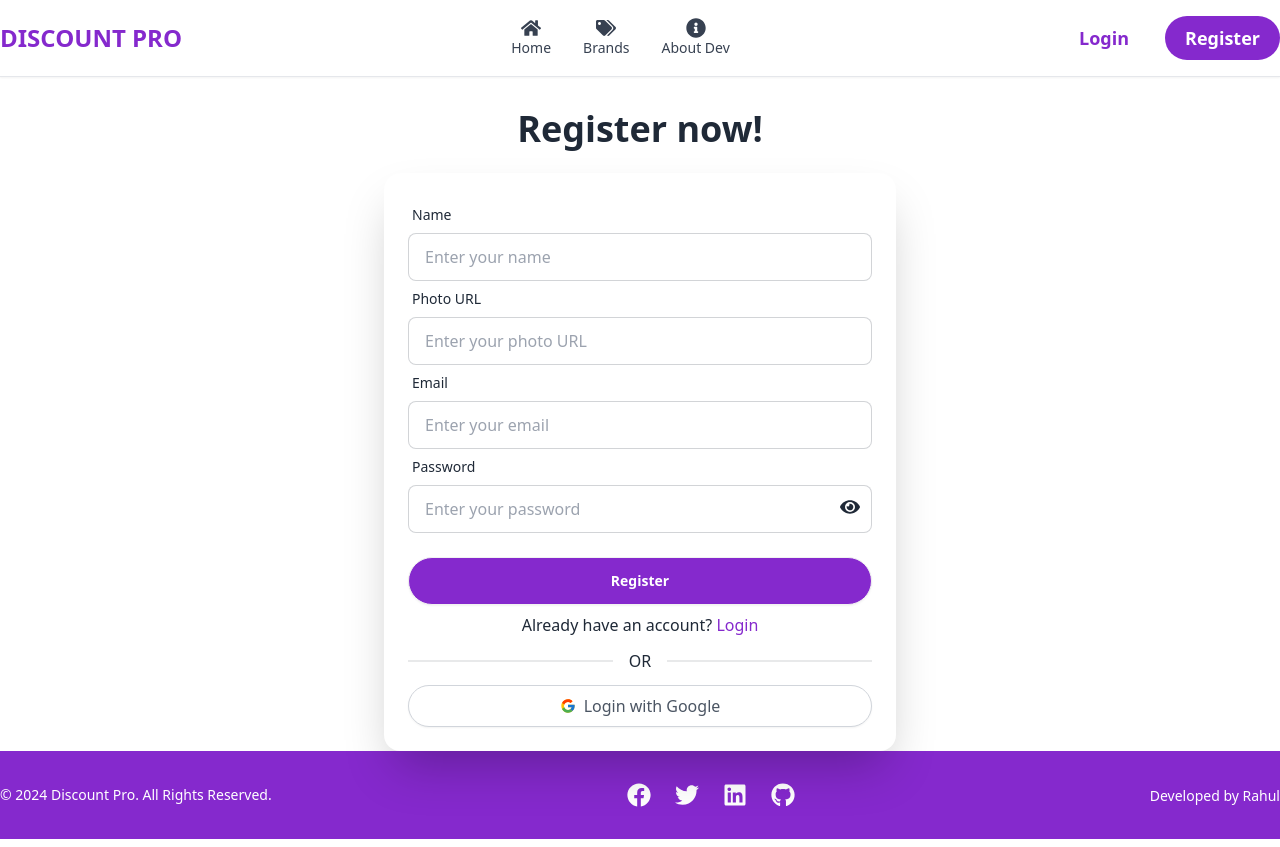
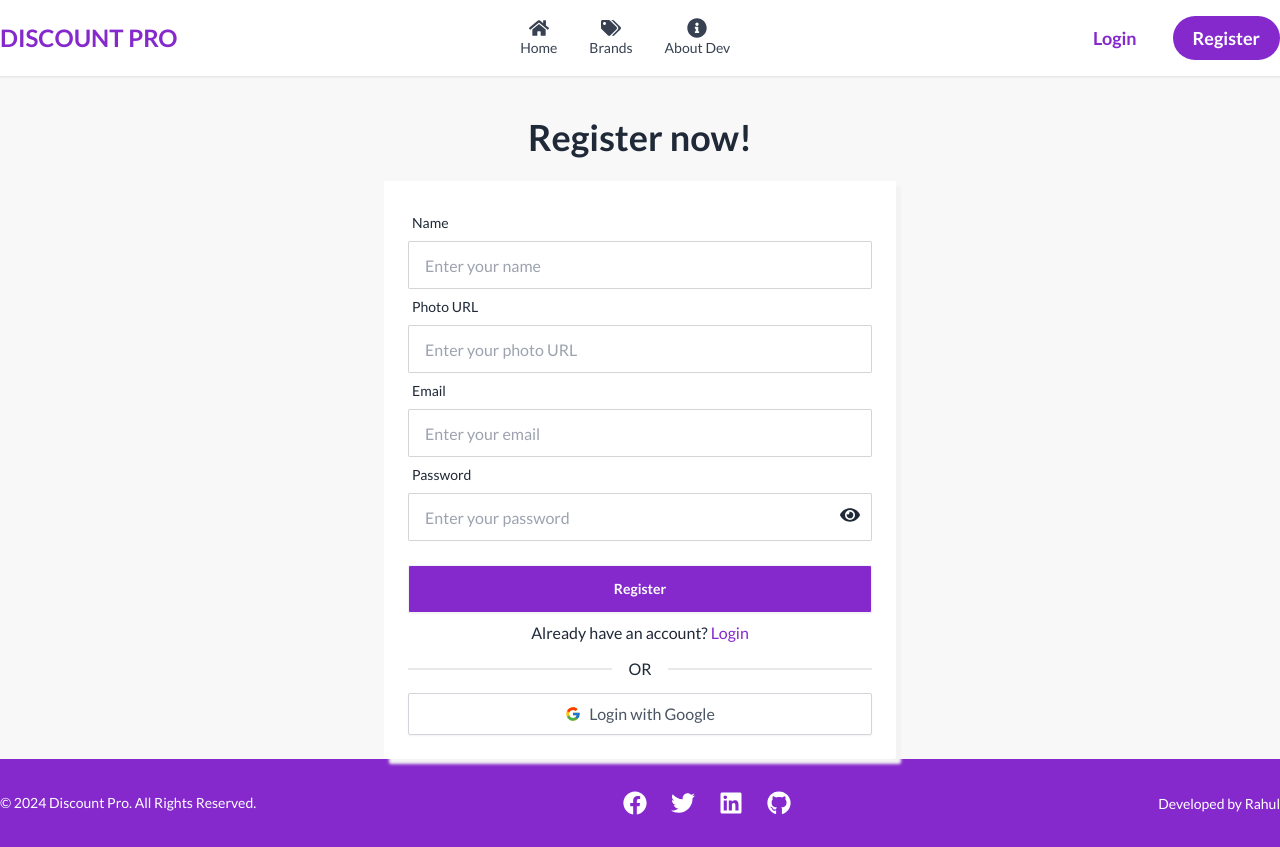
Before and after one commit to RahulKhanSuvo/discount-pro, a React (Vite) app: page /register in a window 1280 px wide. Built offline with nearby package versions, Linux system fonts and the light colour scheme; no server answers.

Commit message:
added font

```diff
--- a/index.html
+++ b/index.html
@@ -6,6 +6,16 @@
   <link rel="icon" type="image/svg+xml" href="/coupon.png" />
   <meta name="viewport" content="width=device-width, initial-scale=1.0" />
   <title>Discount Pro</title>
+  <link rel="preconnect" href="https://fonts.googleapis.com">
+  <link rel="preconnect" href="https://fonts.gstatic.com" crossorigin>
+  <link
+    href="https://fonts.googleapis.com/css2?family=Lato:ital,wght@0,100;0,300;0,400;0,700;0,900;1,100;1,300;1,400;1,700;1,900&display=swap"
+    rel="stylesheet">
+  <style>
+    body {
+      font-family: "Lato", sans-serif;
+    }
+  </style>
 </head>
 
 <body>
--- a/src/components/Header.jsx
+++ b/src/components/Header.jsx
@@ -12,7 +12,7 @@ const Header = () => {
       <NavLink
         to="/"
         className={({ isActive }) =>
-          `flex lg:flex-col items-center  ${
+          `flex lg:flex-col hover:text-[#8529CD]  items-center  ${
             isActive ? "text-[#8529CD] font-bold" : "text-gray-700"
           }`
         }
@@ -24,7 +24,7 @@ const Header = () => {
       <NavLink
         to="/brands"
         className={({ isActive }) =>
-          `flex lg:flex-col items-center ${
+          `flex lg:flex-col hover:text-[#8529CD] items-center ${
             isActive ? "text-[#8529CD] font-bold" : "text-gray-700"
           }`
         }
@@ -37,7 +37,7 @@ const Header = () => {
         <NavLink
           to="/my-Profile"
           className={({ isActive }) =>
-            `flex  lg:flex-col items-center ${
+            `flex  hover:text-[#8529CD] lg:flex-col items-center ${
               isActive ? "text-[#8529CD] font-bold" : "text-gray-700"
             }`
           }
@@ -50,7 +50,7 @@ const Header = () => {
       <NavLink
         to="/about"
         className={({ isActive }) =>
-          `flex  lg:flex-col items-center ${
+          `flex hover:text-[#8529CD]  lg:flex-col items-center ${
             isActive ? "text-[#8529CD] font-bold" : "text-gray-700"
           }`
         }
--- a/src/index.css
+++ b/src/index.css
@@ -1,8 +1,13 @@
 @tailwind base;
 @tailwind components;
 @tailwind utilities;
+
 @layer utilities {
   .no-overflow {
     overflow-x: hidden;
   }
 }
+
+html {
+  overflow-x: scroll;
+}
--- a/src/pages/Login.jsx
+++ b/src/pages/Login.jsx
@@ -3,6 +3,7 @@ import { FcGoogle } from "react-icons/fc";
 import { useLocation, useNavigate } from "react-router-dom";
 import AuthContext from "../context/authContext";
 import { FaEye, FaEyeSlash } from "react-icons/fa";
+import { toast } from "react-toastify";
 
 const Login = () => {
   const { userLogin, userGoogleSignIn } = useContext(AuthContext);
@@ -18,6 +19,7 @@ const Login = () => {
     setError("");
     userLogin(email, password)
       .then(() => {
+        toast.success("loin successful ");
         navigate(location.state ? location.state : "/");
       })
       .catch(() => {
@@ -29,6 +31,7 @@ const Login = () => {
     userGoogleSignIn()
       .then(() => {
         navigate(location.state ? location.state : "/");
+        toast.success("loin successful ");
       })
       .catch(() => {
         setError("Google login failed.");
@@ -42,11 +45,18 @@ const Login = () => {
     navigate("/forget-password", { state: { email } });
   };
   return (
-    <div className="min-h-[calc(100vh-197px)] flex flex-col mb-8 justify-center items-center">
+    <div className="min-h-[calc(100vh-197px)] bg-[#F8F8F8] flex flex-col  justify-center items-center">
       <div className="text-center lg:text-left">
-        <h1 className="text-4xl font-bold">Login now!</h1>
+        <h1 className="text-xl md:text-2xl lg:text-4xl font-bold">
+          Login now!
+        </h1>
       </div>
-      <div className="card p-6 bg-base-100 w-full mt-6 max-w-lg shrink-0 shadow-2xl">
+      <div
+        style={{
+          boxShadow: "5px 5px 3px rgba(243, 243, 243, 1)",
+        }}
+        className="card rounded-sm p-6 bg-base-100 w-full mt-6 max-w-lg shrink-0 "
+      >
         <form onSubmit={handleSubmit}>
           <div className="form-control">
             <label className="label">
@@ -58,7 +68,7 @@ const Login = () => {
               name="email"
               value={email}
               onChange={(e) => setEmail(e.target.value)}
-              className="input input-bordered"
+              className="input rounded-sm input-bordered"
               required
             />
           </div>
@@ -72,7 +82,7 @@ const Login = () => {
               name="password"
               value={password}
               onChange={(e) => setPassword(e.target.value)}
-              className="input input-bordered"
+              className="input rounded-sm input-bordered"
               required
             />
             <p
@@ -92,7 +102,7 @@ const Login = () => {
           </div>
           {error && <p className="text-red-500 text-sm mt-2">{error}</p>}
           <div className="form-control mt-6">
-            <button className="btn text-white rounded-full bg-[#8529CD] hover:bg-[#6A1D9A] hover:scale-105 transition-all">
+            <button className="btn text-white rounded-sm bg-[#8529CD] hover:bg-[#6A1D9A] hover:scale-105 transition-all">
               Login
             </button>
           </div>
@@ -110,7 +120,7 @@ const Login = () => {
         <div>
           <button
             onClick={handleGoogleLogin}
-            className="flex items-center justify-center w-full border border-gray-300 rounded-full px-4 py-2 shadow-sm bg-white hover:bg-gray-100"
+            className="flex items-center justify-center w-full border border-gray-300 hover:scale-105 rounded-sm px-4 py-2 shadow-sm bg-white hover:bg-gray-100"
           >
             <FcGoogle className="mr-2" />
             <span className="text-gray-600 font-medium">Login with Google</span>
--- a/src/pages/Register.jsx
+++ b/src/pages/Register.jsx
@@ -43,7 +43,6 @@ const Register = () => {
         toast.success("Registration successful!");
         updateUserProfile({ displayName: name, photoURL: photo })
           .then(() => {
-            console.log("User profile updated successfully");
             setLoading(false);
             navigate(location.state ? location.state : "/");
           })
@@ -71,11 +70,21 @@ const Register = () => {
   };
 
   return (
-    <div className="min-h-[calc(100vh - 197px)] flex flex-col mt-8 justify-center items-center">
+    <section className="min-h-[calc(100vh-197px)] pt-10 bg-[#F8F8F8]">
+      {" "}
+      <div className=" flex flex-col justify-center items-center">
         <div className="text-center lg:text-left">
-        <h1 className="text-4xl font-bold"> Register now!</h1>
+          <h1 className="text-xl md:text-2xl lg:text-4xl font-bold">
+            {" "}
+            Register now!
+          </h1>
         </div>
-      <div className="card p-6 bg-base-100 w-full mt-6 max-w-lg shrink-0 shadow-2xl">
+        <div
+          style={{
+            boxShadow: "5px 5px 3px rgba(243, 243, 243, 1)",
+          }}
+          className="card rounded-sm p-6 bg-white w-full mt-6 max-w-lg shrink-0 shadow-md "
+        >
           <form onSubmit={handleSubmit}>
             <div className="form-control">
               <label className="label">
@@ -85,7 +94,7 @@ const Register = () => {
                 type="text"
                 placeholder="Enter your name"
                 name="name"
-              className="input input-bordered"
+                className="input rounded-sm input-bordered"
                 required
               />
             </div>
@@ -97,7 +106,7 @@ const Register = () => {
                 type="text"
                 placeholder="Enter your photo URL"
                 name="photo"
-              className="input input-bordered"
+                className="input rounded-sm input-bordered"
                 required
               />
             </div>
@@ -109,7 +118,7 @@ const Register = () => {
                 type="email"
                 placeholder="Enter your email"
                 name="email"
-              className="input input-bordered"
+                className="input  rounded-sm input-bordered"
                 required
               />
             </div>
@@ -121,7 +130,7 @@ const Register = () => {
                 type={showPassword ? "text" : "password"}
                 placeholder="Enter your password"
                 name="password"
-              className="input input-bordered"
+                className="input rounded-sm input-bordered"
                 required
               />
               <p
@@ -133,7 +142,7 @@ const Register = () => {
               {error && <p className="text-red-500 text-sm mt-1">{error}</p>}
             </div>
             <div className="form-control mt-6">
-            <button className="btn text-white rounded-full bg-[#8529CD] hover:bg-[#6A1D9A] hover:scale-105 transition-all">
+              <button className="btn text-white rounded-sm bg-[#8529CD] hover:bg-[#6A1D9A] hover:scale-105 transition-all">
                 Register
               </button>
             </div>
@@ -148,14 +157,17 @@ const Register = () => {
           <div>
             <button
               onClick={handleGoogleSign}
-            className="flex items-center justify-center w-full border border-gray-300 rounded-full px-4 py-2 shadow-sm bg-white hover:bg-gray-100"
+              className="flex items-center justify-center w-full border border-gray-300 rounded-sm hover:scale-105 px-4 py-2 shadow-sm bg-white transition-all hover:bg-gray-100"
             >
               <FcGoogle className="mr-2" />
-            <span className="text-gray-600 font-medium">Login with Google</span>
+              <span className="text-gray-600 font-medium">
+                Login with Google
+              </span>
             </button>
           </div>
         </div>
       </div>
+    </section>
   );
 };
 
```
Lines whose indentation alone changed are shown as unchanged.
